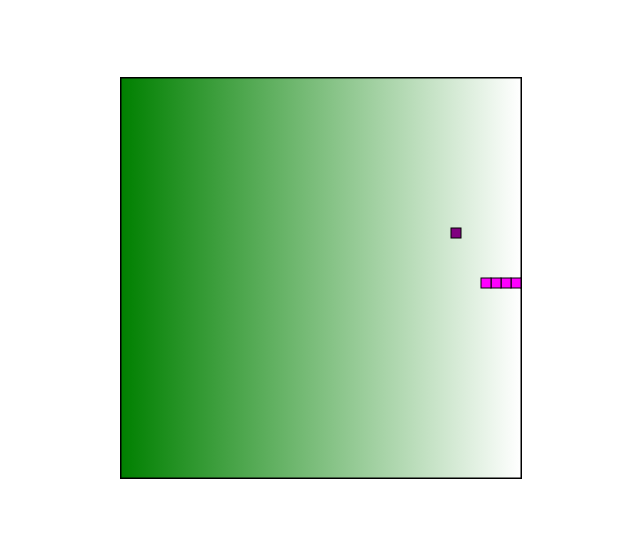
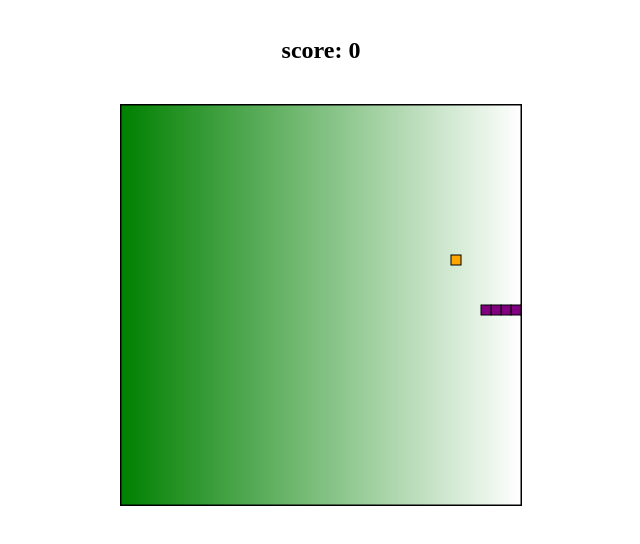
Before and after one commit to jasondansie/simple-snake-game, a plain HTML site: page index.html in a window 1280 px wide. Shown: the part 40-584 px from the top of the page, without its empty margins (319-959 px from the left). Drawn offline with Linux system fonts and the light colour scheme.

Commit message:
adds code refactoring

```diff
--- a/index.html
+++ b/index.html
@@ -11,6 +11,7 @@
 <body>
     <main>
         <h1>Snake</h1>
+        <h2 id="score"></h2>
         <canvas id="Canvas" width="400" height="400" style="border:1px solid #000000;">
         </canvas>
     </main>
--- a/main.js
+++ b/main.js
@@ -1,4 +1,5 @@
-let canvas = document.getElementById("Canvas");
+let canvas = document.querySelector("#Canvas");
+let score = document.querySelector("#score");
 
 let context = canvas.getContext("2d");
 
@@ -9,26 +10,25 @@ gradient.addColorStop(1, "white");
 // Fill with gradient
 context.fillStyle = gradient;
 context.fillRect(0, 0, 400, 400);
+let temScore = 0;
+score.textContent = `score: ${temScore}`;
 
 function Snake() {
-
     const random_num = (min, max) =>{
         return Math.round((Math.random() * (max-min) + min));
       }
 
     // defing some styling colors for snake body and border
-    const colors =["red", "blue", "orange", "magenta", "purple","yellow", "black"]
+    const colors =["red", "lightblue", "orange", "magenta", "purple","yellow", "grey", "lightgreen"]
     const boardColor = 'black';
     let appleColor;
     let snakeBodyColor;
 
     const changeAppleColor = () =>{
-
-        appleColor = colors[random_num(3,6)];
-        console.log(appleColor);
+        appleColor = colors[random_num(0,7)];
     }
     const changeSnakeColor = () => {
-        snakeBodyColor = colors[random_num(0,6)];
+        snakeBodyColor = colors[random_num(0,7)];
         if (snakeBodyColor == appleColor) {
             changeSnakeColor();
         }
@@ -190,6 +190,8 @@ function Snake() {
         snakebody.unshift(head);
         const hasEatenFood =snakebody[0].x === food_x && snakebody[0].y === food_y;
         if (hasEatenFood) {
+            temScore += 1;
+            score.textContent = `score: ${temScore}`;
             genFood();
         }
         else{
--- a/styles.css
+++ b/styles.css
@@ -11,6 +11,7 @@ main {
     align-items: center;
 }
 
-h1 {
-    margin-bottom: 10vh;
+h1,
+h2 {
+    margin-bottom: 5vh;
 }
```
